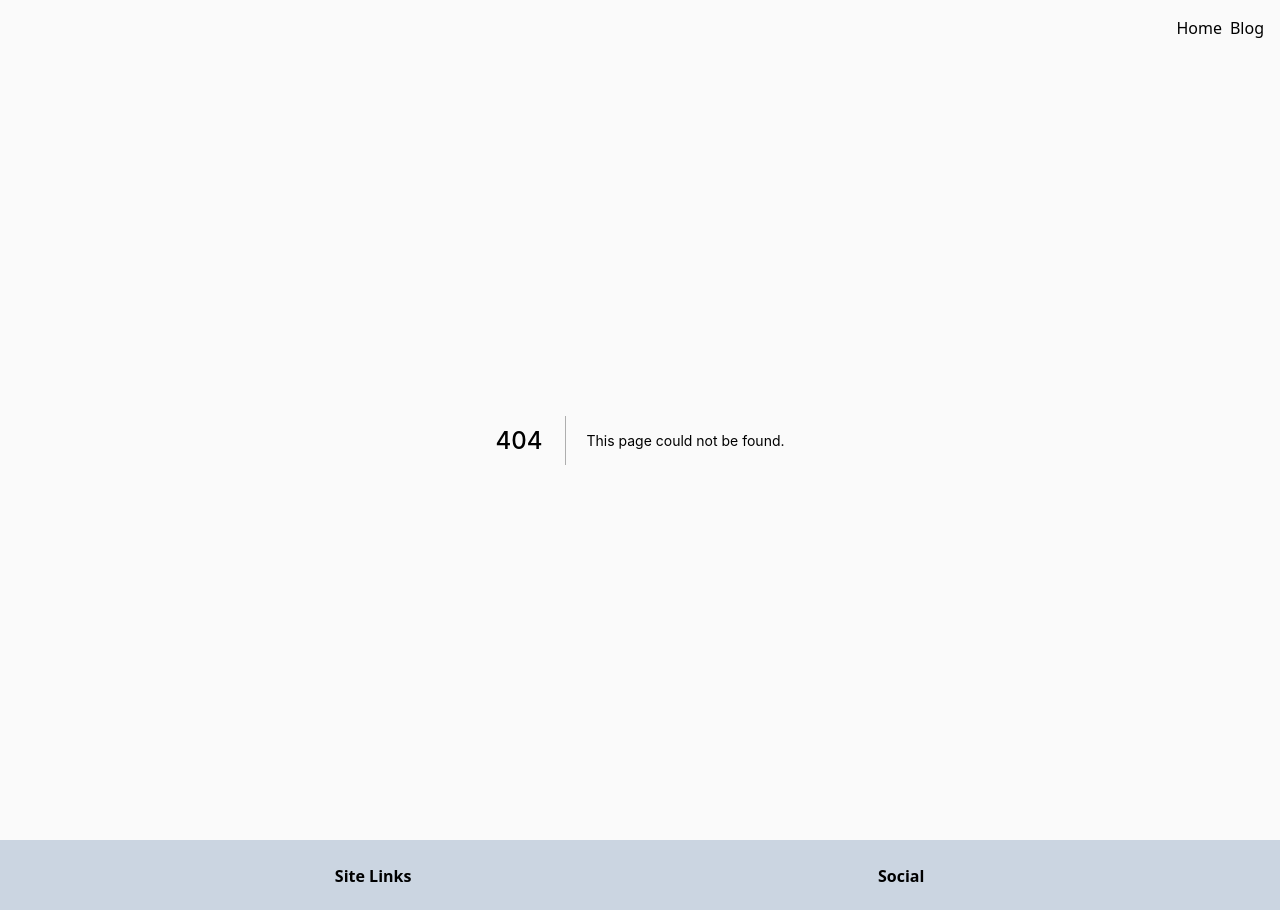
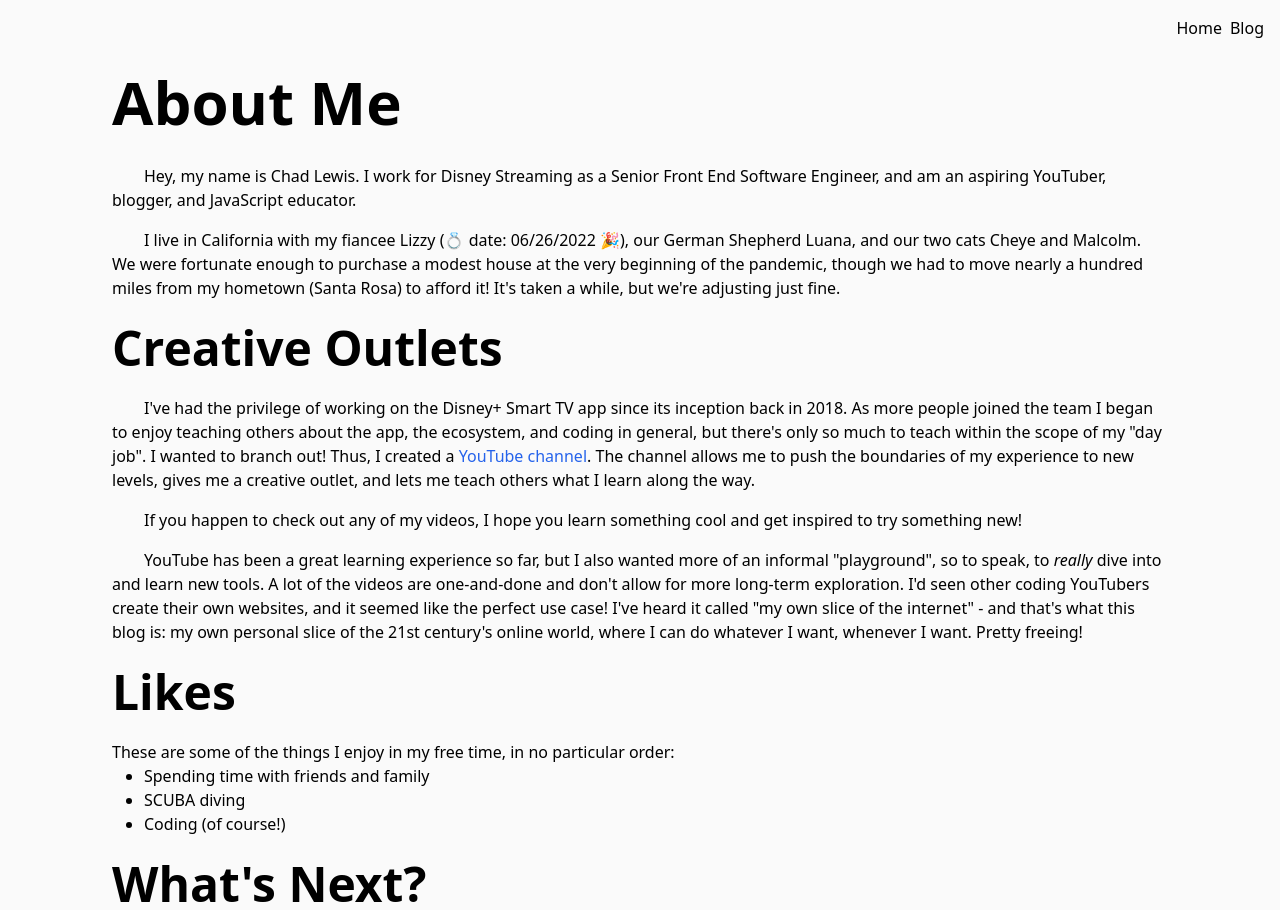
Before and after one commit to lewischa/blog, a Next.js app: page /about in a window 1280 px wide. Before the commit this address had no page. Shown: the top 910 px of the page. Built offline with nearby package versions, Linux system fonts and the light colour scheme.

Commit message:
Added About page (#13)

```diff
--- a/components/Footer/Footer.tsx
+++ b/components/Footer/Footer.tsx
@@ -1,3 +1,4 @@
+import { Constants } from 'lib/constants';
 import Link from 'next/link';
 import { SocialIcon } from 'react-social-icons';
 
@@ -18,7 +19,7 @@ export function Footer() {
                     <p className="text-black font-bold">Social</p>
                     <div className="flex gap-2">
                         <SocialIcon
-                            url="https://www.youtube.com/channel/UCMhqMbMDSdXHbDw648f1W2g"
+                            url={Constants.YouTubeChannelUrl}
                                 // Social icons don't allow size styling by class name :(
                                 style={{
                                     width: '2.5rem',
--- /dev/null
+++ b/components/Link/Link.tsx
@@ -0,0 +1,12 @@
+import NextLink from 'next/link';
+import { PropsWithChildren } from 'react';
+
+export function Link({ href, children }: PropsWithChildren<{ href: string }>) {
+    return (
+        <NextLink href={href}>
+            <a className="text-blue-600 hover:text-blue-400">
+                {children}
+            </a>
+        </NextLink>
+    );
+}
--- /dev/null
+++ b/lib/constants.ts
@@ -0,0 +1,3 @@
+export const Constants = {
+    YouTubeChannelUrl: 'https://www.youtube.com/channel/UCMhqMbMDSdXHbDw648f1W2g'
+} as const;
--- /dev/null
+++ b/pages/about.tsx
@@ -0,0 +1,63 @@
+import { Link } from '@/components/Link/Link';
+import { Constants } from 'lib/constants';
+import { ReactNode } from 'react';
+
+function Paragraph({ children }: { children: ReactNode }) {
+    return (
+        <p className="my-4 indent-8">
+            {children}
+        </p>
+    );
+}
+
+export default function About() {
+    return (
+        <div>
+            <h1 className="text-4xl md:text-6xl font-bold my-8">About Me</h1>
+            <Paragraph>
+                Hey, my name is Chad Lewis. I work for Disney Streaming as a Senior Front End Software Engineer, and
+                am an aspiring YouTuber, blogger, and JavaScript educator.
+            </Paragraph>
+            <Paragraph>
+                I live in California with my fiancee Lizzy (&#128141; date: 06/26/2022 &#127881;), our German Shepherd Luana, and our two cats Cheye and
+                Malcolm. We were fortunate enough to purchase a modest house at the very beginning of the pandemic,
+                though we had to move nearly a hundred miles from my hometown (Santa Rosa) to afford it! It&apos;s taken
+                a while, but we&apos;re adjusting just fine.
+            </Paragraph>
+            <h2 className="text-3xl md:text-5xl font-bold my-6">Creative Outlets</h2>
+            <Paragraph>
+                I&apos;ve had the privilege of working on the Disney+ Smart TV app since its inception back in 2018. As
+                more people joined the team I began to enjoy teaching others about the app, the ecosystem, and
+                coding in general, but there&apos;s only so much to teach within the scope of my
+                &quot;day job&quot;. I wanted to branch out! Thus, I created a <Link href={Constants.YouTubeChannelUrl}>YouTube channel</Link>.
+                The channel allows me to push the boundaries of my experience to new levels, gives me a creative
+                outlet, and lets me teach others what I learn along the way.
+            </Paragraph>
+            <Paragraph>
+                If you happen to check out any of my videos, I hope you learn something cool and get inspired to try
+                something new!
+            </Paragraph>
+            <Paragraph>
+                YouTube has been a great learning experience so far, but I also wanted more of an informal
+                &quot;playground&quot;, so to speak, to <em>really</em> dive into and learn new tools. A lot of the videos
+                are one-and-done and don&apos;t allow for more
+                long-term exploration. I&apos;d seen other coding YouTubers create their own websites, and it seemed like
+                the perfect use case! I&apos;ve heard it called &quot;my own slice of the internet&quot; - and that&apos;s what this blog
+                is: my own personal slice of the 21st century&apos;s online world, where I can do whatever I want,
+                whenever I want. Pretty freeing!
+            </Paragraph>
+            <h2 className="text-3xl md:text-5xl font-bold my-6">Likes</h2>
+            <div>These are some of the things I enjoy in my free time, in no particular order:</div>
+            <ul className="list-disc ml-8">
+                <li>Spending time with friends and family</li>
+                <li>SCUBA diving</li>
+                <li>Coding (of course!)</li>
+            </ul>
+            <h2 className="text-3xl md:text-5xl font-bold my-6">What&apos;s Next?</h2>
+            <Paragraph>
+                For now, no changes in sight for my current job, and I&apos;ll continue uploading YouTube videos
+                (with accompanying blog posts here) to see where that takes me.
+            </Paragraph>
+        </div>
+    );
+}
--- a/pages/index.tsx
+++ b/pages/index.tsx
@@ -6,7 +6,7 @@ export default function Home() {
     return (
         <div className={styles.container}>
             <Head>
-                <title>Create Next App</title>
+                <title>Chad Lewis</title>
                 <meta
                     name='description'
                     content='Generated by create next app'
```
